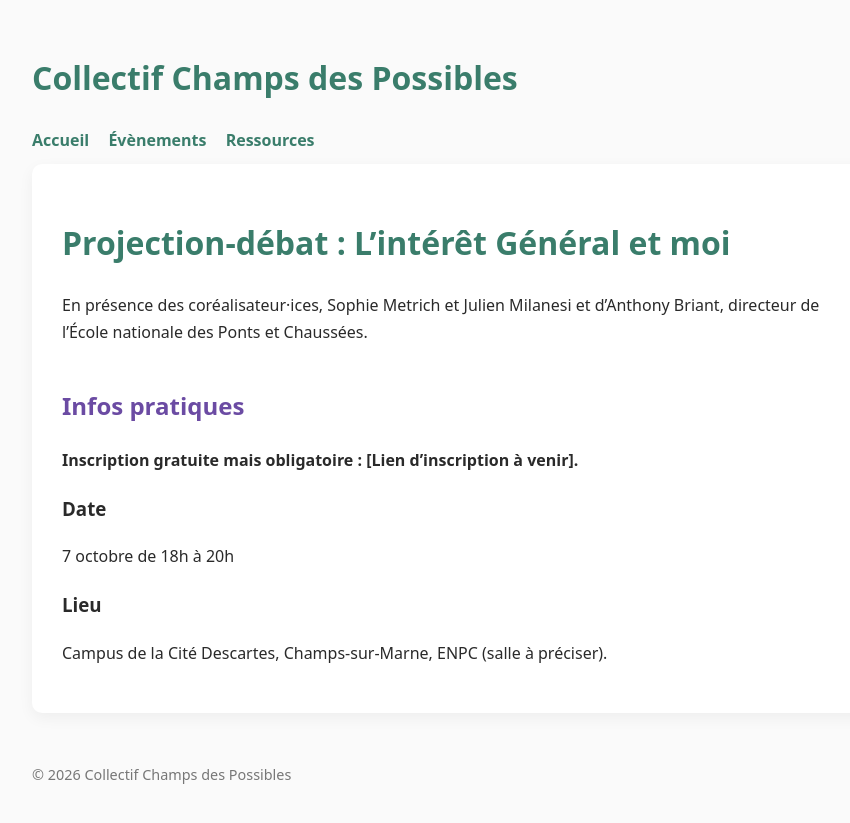
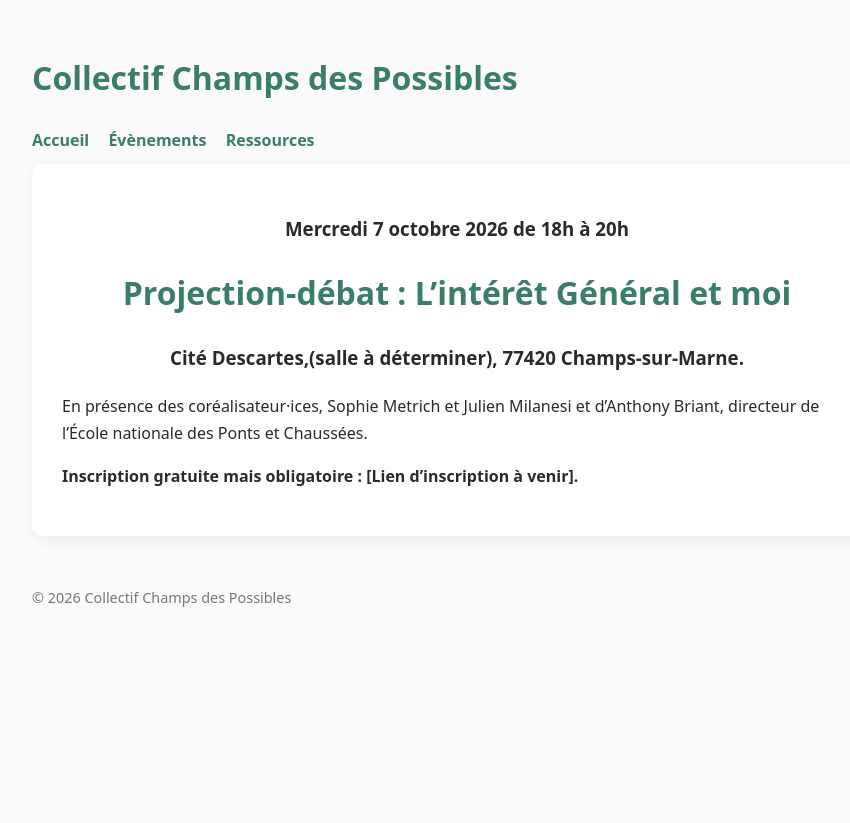
Before and after one commit to champs-des-possibles/champs-des-possibles.github.io, a Jekyll site: the page built from _posts/2026-10-07-film.md, in a window 1280 px wide. Shown: the top 823 px of the page, without its empty margins (183-1033 px from the left). Built offline with Jekyll 4.4.1, drawn with Linux system fonts in a browser that asks for light colours.

Commit message:
Revise film event details and format
Updated the event details for the film projection-debate, including the title and location.

```diff
--- a/_posts/2026-10-07-film.md
+++ b/_posts/2026-10-07-film.md
@@ -5,15 +5,12 @@ date: 2026-10-07
 date_display: 07 octobre 2026 (18h - 20h)
 ---
 
-# Projection-débat : L'intérêt Général et moi
+<h3 style="text-align: center;"> Mercredi 7 octobre 2026 de 18h à 20h </h3>
+
+<h1 style="text-align: center;"> Projection-débat : L’intérêt Général et moi</h1>
+
+<h3 style="text-align: center;"> Cité Descartes,(salle à déterminer), 77420 Champs-sur-Marne. </h3>
 
 En présence des coréalisateur·ices, Sophie Metrich et Julien Milanesi et d’Anthony Briant, directeur de l’École nationale des Ponts et Chaussées.
 
-## Infos pratiques
 **Inscription gratuite mais obligatoire : [Lien d'inscription à venir].**
-
-### Date
-7 octobre de 18h à 20h
-
-### Lieu
-Campus de la Cité Descartes, Champs-sur-Marne, ENPC (salle à préciser).
```
